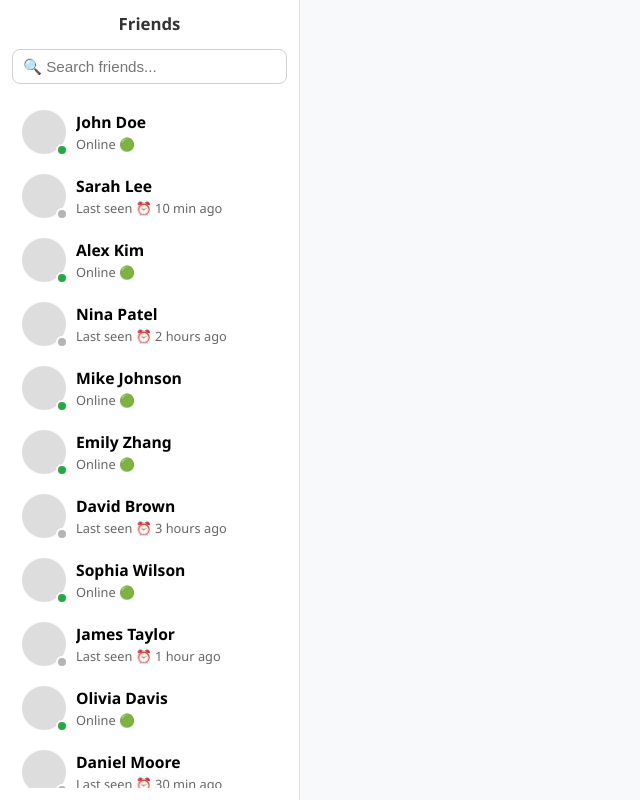
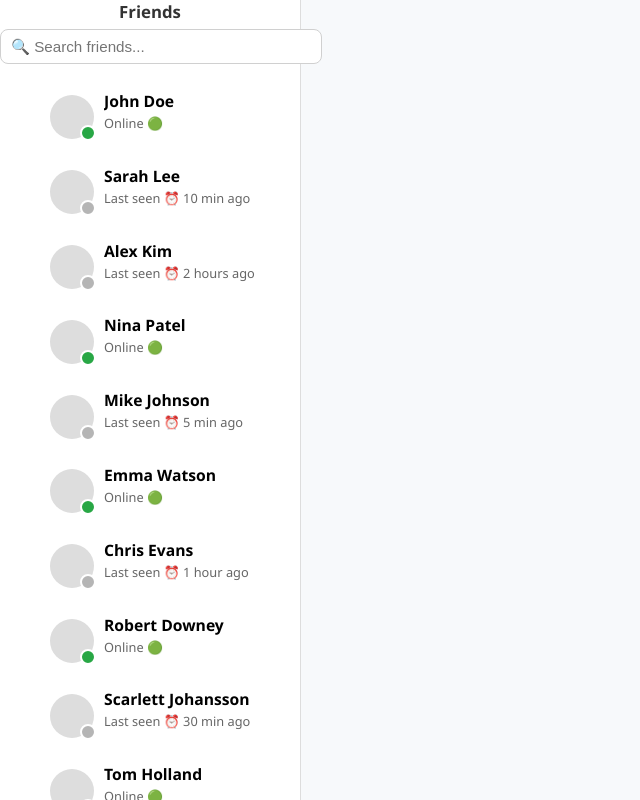
Before and after one commit to adenali20/xp-tracker, a React (Create React App) app: page /friends in a window 1280 px wide. Shown: the whole page, without its empty margins (0-640 px from the left). Built offline with nearby package versions, Linux system fonts and the light colour scheme.

Commit message:
fix friends scroll issue

```diff
--- a/src/components/Friends.css
+++ b/src/components/Friends.css
@@ -1,15 +1,4 @@
-/* ==============================
-   Friends.css - complete version
-   ============================== */
-
-/* Reset & box-sizing */
-* {
-  box-sizing: border-box;
-}
-
-/* ------------------------------
-   Container
-   ------------------------------ */
+/* General container */
 .friends-container {
   display: flex;
   height: 100vh;
@@ -18,378 +7,84 @@
   overflow: hidden;
 }
 
-/* ==============================
-   Friends List
-   ------------------------------ */
+/* Friends List */
 .friends-list {
+  display: flex;
+  flex-direction: column;
   width: 300px;
   min-width: 240px;
   background: #fff;
-  border-right: 1px solid #e0e0e0;
-  display: flex;
-  flex-direction: column;
-  padding: 12px;
-  gap: 8px;
+  border-right: 1px solid #ddd;
+  height: 100%;
 }
 
-.friends-list h2 {
-  margin: 0 0 6px 0;
-  font-size: 1.05rem;
+.friends-list h2 { margin:0 0 6px 0; font-size:1.05rem; }
+.search-input { width:100%; padding:8px 10px; border-radius:8px; border:1px solid #d0d0d0; font-size:0.95rem; }
+.friends-scroll { flex:1; overflow-y:auto; padding-right:6px; }
+
+/* Friend Item */
+.friend-item { display:flex; align-items:center; gap:10px; padding:10px; border-radius:8px; cursor:pointer; }
+.friend-item:hover { background:#f2f6fa; }
+.friend-item.selected { background:#e8f0ff; }
+
+.friend-avatar { width:44px; height:44px; border-radius:50%; background:#ddd; position:relative; flex-shrink:0; }
+.status-dot { position:absolute; right:-2px; bottom:-2px; width:12px; height:12px; border-radius:50%; border:2px solid #fff; }
+.status-dot.online { background:#28a745; }
+.status-dot.offline { background:#b5b5b5; }
+
+.friend-info { flex:1; min-width:0; }
+.friend-info .name { margin:0; font-weight:600; font-size:0.98rem; white-space:nowrap; overflow:hidden; text-overflow:ellipsis; }
+.friend-info .status { margin-top:2px; font-size:0.8rem; color:#666; }
+
+/* Chat Panel */
+.chat-panel { flex:1; display:flex; flex-direction:column; background:#eef3f7; min-width:0; height:100%; }
+.chat-header { display:flex; align-items:center; justify-content:space-between; padding:12px 16px; background:#fff; border-bottom:1px solid #e6e6e6; gap:12px; }
+.chat-header-left { display:flex; flex-direction:column; min-width:0; }
+.chat-header-left .name { font-weight:600; margin:0; }
+.chat-header-left .status { font-size:0.75rem; color:#555; margin-top:2px; }
+.actions { display:flex; gap:10px; }
+.chat-icon { cursor:pointer; }
+
+/* Chat Messages */
+.chat-messages { flex:1; overflow-y:auto; padding:12px 16px; display:flex; flex-direction:column; gap:6px; }
+.message-container { display:flex; flex-direction:column; max-width:70%; }
+.message { padding:8px 14px; border-radius:20px; font-size:0.92rem; position:relative; word-wrap:break-word; box-shadow:0 1px 2px rgba(0,0,0,0.15); }
+.sent { background:#007bff; color:#fff; align-self:flex-end; border-radius:20px 20px 4px 20px; }
+.received { background:#fff; color:#333; align-self:flex-start; border-radius:20px 20px 20px 4px; }
+.message-image { max-width:200px; max-height:200px; border-radius:12px; margin-top:4px; }
+
+/* Message Time */
+.message-time { font-size:0.7rem; color:#888; margin-top:2px; }
+.sent-time { text-align:right; align-self:flex-end; }
+.received-time { text-align:left; align-self:flex-start; }
+
+/* Chat Input */
+.chat-input { display:flex; gap:6px; padding:8px 12px; border-top:1px solid #ddd; background:#fff; align-items:center; }
+.chat-input input[type="text"] { flex:1; padding:6px 10px; border-radius:20px; border:1px solid #ccc; outline:none; }
+.chat-input button[type="submit"] { background:#007bff; color:#fff; border:none; padding:6px 12px; border-radius:20px; cursor:pointer; }
+.emoji-btn { background:none; border:none; cursor:pointer; display:flex; align-items:center; }
+
+/* Emoji Popup */
+.emoji-popup { position:absolute; bottom:60px; right:16px; width:300px; max-height:400px; background:#fff; border-radius:10px; box-shadow:0 2px 10px rgba(0,0,0,0.2); display:flex; flex-direction:column; }
+.emoji-header { display:flex; justify-content:space-between; align-items:center; padding:6px 12px; border-bottom:1px solid #ddd; font-weight:500; }
+.emoji-cancel-btn { background:none; border:none; cursor:pointer; font-size:16px; color:#444; }
+.emoji-cancel-btn:hover { color:red; }
+
+/* Image Preview */
+.image-preview { position:relative; display:inline-block; margin:6px; }
+.image-preview img { max-width:100px; max-height:100px; border-radius:8px; }
+.image-preview button { position:absolute; top:-6px; right:-6px; background:#fff; border:none; border-radius:50%; cursor:pointer; font-size:14px; }
+
+/* Mobile */
+@media(max-width:768px){
+  .friends-container{ flex-direction:column; }
+  .friends-list{ width:100%; height:100vh; border-right:none; border-bottom:1px solid #ddd; }
+  .friends-scroll{ flex:1; overflow-y:auto; }
+  .chat-panel{ width:100%; height:100vh; }
+  .hidden-mobile{ display:none; }
+  .back-btn.mobile-only{ display:inline-flex; margin-right:6px; }
 }
 
-.search-input {
-  width: 100%;
-  padding: 8px 10px;
-  border-radius: 8px;
-  border: 1px solid #d0d0d0;
-  font-size: 0.95rem;
+@media(min-width:769px){
+  .back-btn.mobile-only{ display:none; }
 }
-
-.friends-scroll {
-  margin-top: 8px;
-  flex: 1;
-  overflow-y: auto;
-  padding-right: 6px;
-}
-
-.friend-item {
-  display: flex;
-  align-items: center;
-  gap: 10px;
-  padding: 10px;
-  border-radius: 8px;
-  cursor: pointer;
-}
-
-.friend-item:hover {
-  background: #f2f6fa;
-}
-
-.friend-item.selected {
-  background: #e8f0ff;
-}
-
-.friend-avatar {
-  width: 44px;
-  height: 44px;
-  border-radius: 50%;
-  background: #ddd;
-  position: relative;
-  flex-shrink: 0;
-}
-
-.status-dot {
-  position: absolute;
-  right: -2px;
-  bottom: -2px;
-  width: 12px;
-  height: 12px;
-  border-radius: 50%;
-  border: 2px solid #fff;
-}
-
-.status-dot.online { background: #28a745; }
-.status-dot.offline { background: #b5b5b5; }
-
-.friend-info {
-  flex: 1;
-  min-width: 0;
-}
-
-.friend-info .name {
-  margin: 0;
-  font-weight: 600;
-  font-size: 0.98rem;
-  white-space: nowrap;
-  overflow: hidden;
-  text-overflow: ellipsis;
-}
-
-.friend-info .status {
-  margin: 2px 0 0 0;
-  font-size: 0.8rem;
-  color: #666;
-}
-
-/* ==============================
-   Chat Panel
-   ------------------------------ */
-.chat-panel {
-  flex: 1;
-  display: flex;
-  flex-direction: column;
-  background: #eef3f7;
-  min-width: 0;
-}
-
-.chat-header {
-  display: flex;
-  align-items: center;
-  justify-content: space-between;
-  padding: 12px 16px;
-  background: #fff;
-  border-bottom: 1px solid #e6e6e6;
-  gap: 12px;
-}
-
-.chat-header-left {
-  display: flex;
-  align-items: center;
-  gap: 12px;
-  min-width: 0;
-}
-
-.chat-header-left .name {
-  font-weight: 600;
-  margin: 0;
-  font-size: 1rem;
-  white-space: nowrap;
-  overflow: hidden;
-  text-overflow: ellipsis;
-}
-
-.chat-header .actions {
-  display: flex;
-  gap: 8px;
-}
-
-.chat-icon {
-  cursor: pointer;
-  color: #555;
-}
-
-/* ------------------------------
-   Messages
-   ------------------------------ */
-.chat-messages {
-  flex: 1;
-  overflow-y: auto;
-  padding: 16px;
-  display: flex;
-  flex-direction: column;
-  gap: 10px;
-  -webkit-overflow-scrolling: touch;
-}
-
-.message-container {
-  width: 100%;
-  display: flex;
-  flex-direction: column;
-  gap: 4px;
-}
-
-.message {
-  display: inline-block;
-  padding: 10px 12px;
-  border-radius: 14px;
-  max-width: 78%;
-  word-wrap: break-word;
-  box-shadow: 0 1px 2px rgba(0,0,0,0.08);
-}
-
-.message.sent {
-  background: #007bff;
-  color: #fff;
-  align-self: flex-end;
-  border-bottom-right-radius: 6px;
-  border-bottom-left-radius: 14px;
-}
-
-.message.received {
-  background: #fff;
-  color: #222;
-  align-self: flex-start;
-  border-bottom-left-radius: 6px;
-  border-bottom-right-radius: 14px;
-}
-
-.message img.message-image {
-  display: block;
-  max-width: 240px;
-  width: auto;
-  height: auto;
-  border-radius: 8px;
-  margin-top: 8px;
-}
-
-/* Timestamp outside bubble */
-.message-time {
-  font-size: 0.75rem;
-  color: #666;
-  margin-top: 0px;
-}
-
-.message-time.sent-time {
-  align-self: flex-end;
-}
-
-.message-time.received-time {
-  align-self: flex-start;
-}
-
-/* ------------------------------
-   Input + Emoji + Image
-   ------------------------------ */
-.chat-input {
-  display: flex;
-  align-items: center;
-  gap: 10px;
-  padding: 10px;
-  border-top: 1px solid #ddd;
-  background: #fff;
-  position: sticky;
-  bottom: 0;
-  z-index: 2;
-}
-
-.chat-input input[type="text"] {
-  flex: 1;
-  padding: 10px 14px;
-  border: 1px solid #ccc;
-  border-radius: 20px;
-  font-size: 14px;
-  outline: none;
-  background: #fafafa;
-}
-
-.chat-input input[type="file"] {
-  display: none;
-}
-
-.chat-input label,
-.chat-input .emoji-btn {
-  display: flex;
-  align-items: center;
-  justify-content: center;
-  cursor: pointer;
-  background: #f3f3f3;
-  border: 1px solid #ddd;
-  border-radius: 50%;
-  padding: 8px;
-  transition: background 0.2s ease, transform 0.1s ease;
-  color: #555;
-}
-
-.chat-input label:hover,
-.chat-input .emoji-btn:hover {
-  background: #e5e5e5;
-  transform: scale(1.05);
-}
-
-.chat-input button[type="submit"] {
-  background: #0078ff;
-  color: white;
-  border: none;
-  border-radius: 20px;
-  padding: 8px 16px;
-  font-weight: 500;
-  cursor: pointer;
-  transition: background 0.2s ease, transform 0.1s ease;
-}
-
-.chat-input button[type="submit"]:hover {
-  background: #005ecb;
-  transform: scale(1.05);
-}
-
-.chat-input svg {
-  color: #555;
-}
-
-/* Image preview above input */
-.image-preview {
-  margin: 8px 12px;
-  display: inline-flex;
-  gap: 8px;
-  align-items: center;
-}
-
-.image-preview img {
-  width: 120px;
-  height: auto;
-  border-radius: 8px;
-  object-fit: cover;
-}
-
-.image-preview button {
-  background: #ff4d4d;
-  color: white;
-  border: none;
-  padding: 6px 8px;
-  border-radius: 6px;
-  cursor: pointer;
-}
-
-/* ------------------------------
-   Emoji picker popup
-   ------------------------------ */
-.emoji-popup {
-  position: absolute;
-  right: 12px;
-  bottom: 70px;
-  z-index: 50;
-  background: #fff;
-  border: 1px solid #ddd;
-  border-radius: 10px;
-  box-shadow: 0 6px 20px rgba(0,0,0,0.08);
-}
-
-/* ------------------------------
-   Mobile responsiveness
-   ------------------------------ */
-@media (max-width: 768px) {
-  .friends-container {
-    flex-direction: column;
-  }
-
-  .friends-list {
-    width: 100%;
-    height: 40vh;
-    min-height: 180px;
-    border-right: none;
-    border-bottom: 1px solid #e6e6e6;
-  }
-
-  .friends-list .friends-scroll {
-    flex: 1;
-    overflow-y: auto;
-  }
-
-  .chat-panel {
-    height: calc(100vh - 40vh);
-    min-height: 320px;
-  }
-
-  .chat-input {
-    position: relative;
-    z-index: 10;
-  }
-
-  .hidden-mobile {
-    display: none;
-  }
-
-  .back-btn.mobile-only {
-    display: inline-flex;
-  }
-}
-
-@media (min-width: 769px) {
-  .back-btn.mobile-only {
-    display: none;
-  }
-}
-
-/* ------------------------------
-   Scrollbar styling
-   ------------------------------ */
-.friends-scroll::-webkit-scrollbar,
-.chat-messages::-webkit-scrollbar {
-  width: 10px;
-}
-
-.friends-scroll::-webkit-scrollbar-thumb,
-.chat-messages::-webkit-scrollbar-thumb {
-  background: rgba(0,0,0,0.12);
-  border-radius: 8px;
-}
--- a/src/components/Friends.jsx
+++ b/src/components/Friends.jsx
@@ -1,12 +1,6 @@
-import { useState, useRef, useEffect } from "react";
+import { useState } from "react";
 import EmojiPicker from "emoji-picker-react";
-import {
-  Video,
-  Phone,
-  Smile,
-  ArrowLeft,
-  Image as ImageIcon,
-} from "lucide-react";
+import { Video, Phone, Smile, ArrowLeft } from "lucide-react";
 import "./Friends.css";
 
 const Friends = () => {
@@ -15,85 +9,58 @@ const Friends = () => {
   const [newMessage, setNewMessage] = useState("");
   const [showEmojiPicker, setShowEmojiPicker] = useState(false);
   const [imagePreview, setImagePreview] = useState(null);
-  const messagesEndRef = useRef(null);
 
-  // Auto-scroll to bottom when messages change
-  const scrollToBottom = () => {
-    messagesEndRef.current?.scrollIntoView({ behavior: "smooth" });
-  };
-
-  // 20 friends
   const [friends] = useState([
     { id: 1, name: "John Doe", online: true, lastSeen: null },
     { id: 2, name: "Sarah Lee", online: false, lastSeen: "10 min ago" },
-    { id: 3, name: "Alex Kim", online: true, lastSeen: null },
-    { id: 4, name: "Nina Patel", online: false, lastSeen: "2 hours ago" },
-    { id: 5, name: "Mike Johnson", online: true, lastSeen: null },
-    { id: 6, name: "Emily Zhang", online: true, lastSeen: null },
-    { id: 7, name: "David Brown", online: false, lastSeen: "3 hours ago" },
-    { id: 8, name: "Sophia Wilson", online: true, lastSeen: null },
-    { id: 9, name: "James Taylor", online: false, lastSeen: "1 hour ago" },
-    { id: 10, name: "Olivia Davis", online: true, lastSeen: null },
-    { id: 11, name: "Daniel Moore", online: false, lastSeen: "30 min ago" },
-    { id: 12, name: "Emma White", online: true, lastSeen: null },
-    { id: 13, name: "Liam Anderson", online: false, lastSeen: "5 hours ago" },
-    { id: 14, name: "Ava Thomas", online: true, lastSeen: null },
-    { id: 15, name: "Mason Harris", online: true, lastSeen: null },
-    { id: 16, name: "Isabella Clark", online: false, lastSeen: "7 hours ago" },
-    { id: 17, name: "Ethan Lewis", online: true, lastSeen: null },
-    { id: 18, name: "Mia Walker", online: false, lastSeen: "2 days ago" },
-    { id: 19, name: "Lucas Hall", online: true, lastSeen: null },
-    { id: 20, name: "Charlotte Young", online: false, lastSeen: "1 day ago" },
+    { id: 3, name: "Alex Kim", online: false, lastSeen: "2 hours ago" },
+    { id: 4, name: "Nina Patel", online: true, lastSeen: null },
+    { id: 5, name: "Mike Johnson", online: false, lastSeen: "5 min ago" },
+    { id: 6, name: "Emma Watson", online: true, lastSeen: null },
+    { id: 7, name: "Chris Evans", online: false, lastSeen: "1 hour ago" },
+    { id: 8, name: "Robert Downey", online: true, lastSeen: null },
+    { id: 9, name: "Scarlett Johansson", online: false, lastSeen: "30 min ago" },
+    { id: 10, name: "Tom Holland", online: true, lastSeen: null },
+    { id: 11, name: "Benedict Cumberbatch", online: false, lastSeen: "2 hours ago" },
+    { id: 12, name: "Mark Ruffalo", online: true, lastSeen: null },
+    { id: 13, name: "Chris Hemsworth", online: false, lastSeen: "10 min ago" },
+    { id: 14, name: "Paul Rudd", online: true, lastSeen: null },
+    { id: 15, name: "Elizabeth Olsen", online: false, lastSeen: "5 min ago" },
+    { id: 16, name: "Anthony Mackie", online: true, lastSeen: null },
+    { id: 17, name: "Sebastian Stan", online: false, lastSeen: "1 hour ago" },
+    { id: 18, name: "Brie Larson", online: true, lastSeen: null },
+    { id: 19, name: "Don Cheadle", online: false, lastSeen: "2 hours ago" },
+    { id: 20, name: "Chris Pratt", online: true, lastSeen: null },
   ]);
 
-  // Predefined messages
-  const [messages, setMessages] = useState({
-    1: [
-      { sender: "friend", text: "Hey! How’s it going?", time: "10:30 AM" },
-      { sender: "me", text: "All good 😊 what about you?", time: "10:31 AM" },
-    ],
-  });
+  const [messages, setMessages] = useState({});
 
   const handleSendMessage = (e) => {
     e.preventDefault();
-    if ((!newMessage.trim() && !imagePreview) || !selectedFriend) return;
+    if (!newMessage.trim() && !imagePreview) return;
+    if (!selectedFriend) return;
 
-    const timeNow = new Date().toLocaleTimeString([], {
-      hour: "2-digit",
-      minute: "2-digit",
-    });
+    const newMsg = [];
 
-    const newMsg = {
-      sender: "me",
-      text: newMessage,
-      image: imagePreview,
-      time: timeNow,
-    };
+    if (newMessage.trim()) {
+      newMsg.push({ sender: "me", text: newMessage, time: new Date() });
+    }
+
+    if (imagePreview) {
+      newMsg.push({ sender: "me", image: imagePreview, time: new Date() });
+      setImagePreview(null);
+    }
+
+    // Simulated friend reply
+    newMsg.push({ sender: "friend", text: "Got your message! 👍", time: new Date() });
 
     setMessages((prev) => ({
       ...prev,
-      [selectedFriend.id]: [...(prev[selectedFriend.id] || []), newMsg],
+      [selectedFriend.id]: [...(prev[selectedFriend.id] || []), ...newMsg],
     }));
 
-    // clear
     setNewMessage("");
-    setImagePreview(null);
     setShowEmojiPicker(false);
-
-    // simulate friend reply
-    setTimeout(() => {
-      const replyTime = new Date().toLocaleTimeString([], {
-        hour: "2-digit",
-        minute: "2-digit",
-      });
-      setMessages((prev) => ({
-        ...prev,
-        [selectedFriend.id]: [
-          ...(prev[selectedFriend.id] || []),
-          { sender: "friend", text: "Got your message! 👍", time: replyTime },
-        ],
-      }));
-    }, 1000);
   };
 
   const handleEmojiClick = (emojiData) => {
@@ -101,16 +68,10 @@ const Friends = () => {
   };
 
   const handleImageUpload = (e) => {
-    const file = e.target.files[0];
-    if (file) {
-      const url = URL.createObjectURL(file);
-      setImagePreview(url);
+    if (e.target.files && e.target.files[0]) {
+      setImagePreview(URL.createObjectURL(e.target.files[0]));
     }
   };
-
-  useEffect(() => {
-    scrollToBottom();
-  }, [messages, selectedFriend]);
 
   const filteredFriends = friends.filter((f) =>
     f.name.toLowerCase().includes(search.toLowerCase())
@@ -118,58 +79,51 @@ const Friends = () => {
 
   return (
     <div className="friends-container">
-      {/* ------------------ Friends List ------------------ */}
+      {/* Friends List */}
       <div className={`friends-list ${selectedFriend ? "hidden-mobile" : ""}`}>
         <h2>Friends</h2>
         <input
           type="text"
-          className="search-input"
           placeholder="🔍 Search friends..."
           value={search}
           onChange={(e) => setSearch(e.target.value)}
+          className="search-input"
         />
-
         <div className="friends-scroll">
+          <ul>
             {filteredFriends.map((friend) => (
-            <div
+              <li
                 key={friend.id}
-              className={`friend-item ${
-                selectedFriend?.id === friend.id ? "selected" : ""
-              }`}
+                className={`friend-item ${selectedFriend?.id === friend.id ? "selected" : ""}`}
                 onClick={() => setSelectedFriend(friend)}
               >
                 <div className="friend-avatar">
-                {friend.online ? (
-                  <span className="status-dot online" />
-                ) : (
-                  <span className="status-dot offline" />
-                )}
+                  <span
+                    className={`status-dot ${friend.online ? "online" : "offline"}`}
+                  ></span>
                 </div>
                 <div className="friend-info">
                   <p className="name">{friend.name}</p>
                   <p className="status">
-                  {friend.online
-                    ? "Online 🟢"
-                    : `Last seen ⏰ ${friend.lastSeen}`}
+                    {friend.online ? "Online 🟢" : `Last seen ⏰ ${friend.lastSeen}`}
                   </p>
                 </div>
-            </div>
+              </li>
             ))}
+          </ul>
         </div>
       </div>
 
-      {/* ------------------ Chat Panel ------------------ */}
+      {/* Chat Panel */}
       {selectedFriend && (
         <div className="chat-panel">
           <div className="chat-header">
-            <div className="chat-header-left">
-              <button
-                className="back-btn mobile-only"
-                onClick={() => setSelectedFriend(null)}
-              >
+            <button className="back-btn mobile-only" onClick={() => setSelectedFriend(null)}>
               <ArrowLeft size={20} />
             </button>
-              <h3 className="name">{selectedFriend.name}</h3>
+            <div className="chat-header-left">
+              <p className="name">{selectedFriend.name}</p>
+              <p className="status">{selectedFriend.online ? "Online 🟢" : `Last seen ⏰ ${selectedFriend.lastSeen}`}</p>
             </div>
             <div className="actions">
               <Video className="chat-icon" />
@@ -180,52 +134,26 @@ const Friends = () => {
           <div className="chat-messages">
             {(messages[selectedFriend.id] || []).map((msg, i) => (
               <div key={i} className="message-container">
-                <div
-                  className={`message ${
-                    msg.sender === "me" ? "sent" : "received"
-                  }`}
-                >
-                  {msg.text && <span>{msg.text}</span>}
-                  {msg.image && (
-                    <img
-                      src={msg.image}
-                      alt="sent"
-                      className="message-image"
-                    />
-                  )}
+                <div className={`message ${msg.sender === "me" ? "sent" : "received"}`}>
+                  {msg.text}
+                  {msg.image && <img src={msg.image} alt="sent" className="message-image" />}
                 </div>
-                <span
-                  className={`message-time ${
-                    msg.sender === "me" ? "sent-time" : "received-time"
-                  }`}
-                >
-                  {msg.time}
+                <span className={`message-time ${msg.sender === "me" ? "sent-time" : "received-time"}`}>
+                  {msg.time.toLocaleTimeString([], { hour: '2-digit', minute: '2-digit' })}
                 </span>
               </div>
             ))}
-            <div ref={messagesEndRef} />
           </div>
 
-          {/* Image preview */}
           {imagePreview && (
             <div className="image-preview">
               <img src={imagePreview} alt="preview" />
-              <button onClick={() => setImagePreview(null)}>Remove</button>
+              <button onClick={() => setImagePreview(null)}>❌</button>
             </div>
           )}
 
-          {/* Input */}
           <form className="chat-input" onSubmit={handleSendMessage}>
-            <label>
-              <ImageIcon size={22} />
-              <input type="file" accept="image/*" onChange={handleImageUpload} />
-            </label>
-
-            <button
-              type="button"
-              className="emoji-btn"
-              onClick={() => setShowEmojiPicker((prev) => !prev)}
-            >
+            <button type="button" className="emoji-btn" onClick={() => setShowEmojiPicker((prev) => !prev)}>
               <Smile size={22} />
             </button>
 
@@ -236,16 +164,19 @@ const Friends = () => {
               onChange={(e) => setNewMessage(e.target.value)}
             />
 
+            <label htmlFor="image-upload">📎</label>
+            <input type="file" id="image-upload" accept="image/*" onChange={handleImageUpload} />
+
             <button type="submit">Send</button>
           </form>
 
-          {/* Emoji Picker */}
           {showEmojiPicker && (
             <div className="emoji-popup">
+              <div className="emoji-header">
+                <span>Pick Emoji 😄</span>
+                <button className="emoji-cancel-btn" onClick={() => setShowEmojiPicker(false)}>❌</button>
+              </div>
               <EmojiPicker onEmojiClick={handleEmojiClick} />
-              <div style={{ textAlign: "center", padding: "6px" }}>
-                <button onClick={() => setShowEmojiPicker(false)}>❌ Close</button>
-              </div>
             </div>
           )}
         </div>
```
Lines whose indentation alone changed are shown as unchanged.
